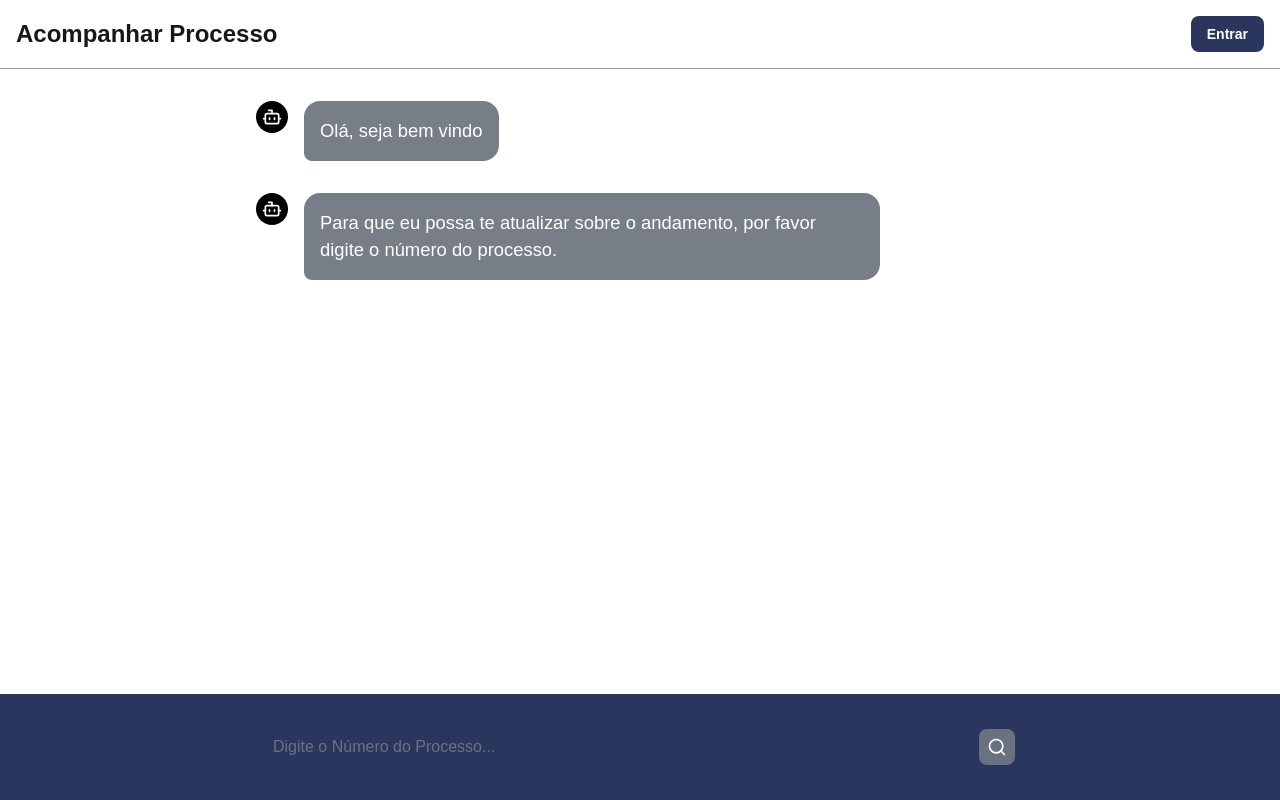
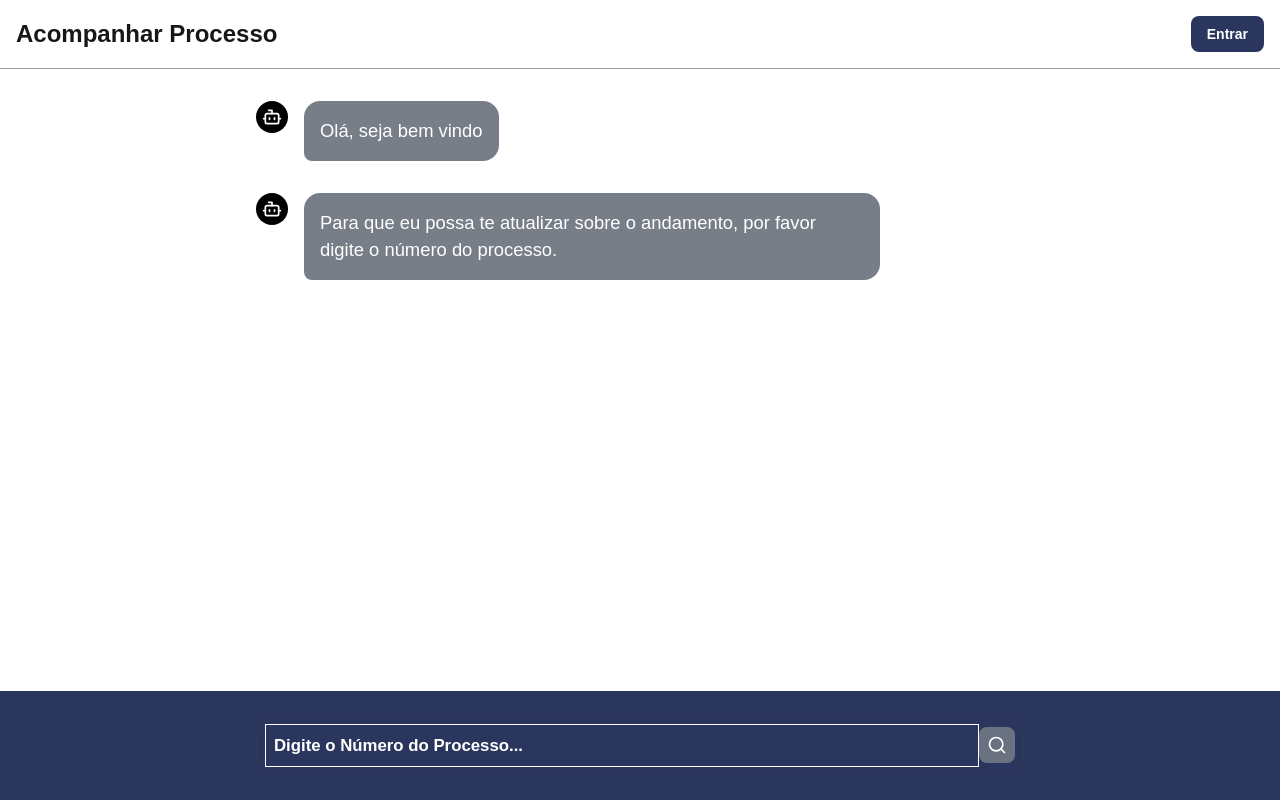
Before and after one commit to MatheusT23/consulta-processual-app, a Next.js app: page / in a window 1280 px wide. Built offline with nearby package versions, Linux system fonts and the light colour scheme.

Commit message:
style: update textarea appearance

```diff
--- a/pages/index.tsx
+++ b/pages/index.tsx
@@ -249,7 +249,7 @@ export default function App() {
               onKeyPress={handleKeyPress}
               placeholder="Digite o Número do Processo..."
               rows={1}
-              className="flex-1 bg-transparent p-2 resize-none outline-none placeholder-gray-500"
+              className="flex-1 bg-transparent p-2 resize-none outline-none placeholder-white border border-white text-[105%] font-bold"
               style={{ maxHeight: '150px' }}
               inputMode="numeric"
             />
```
